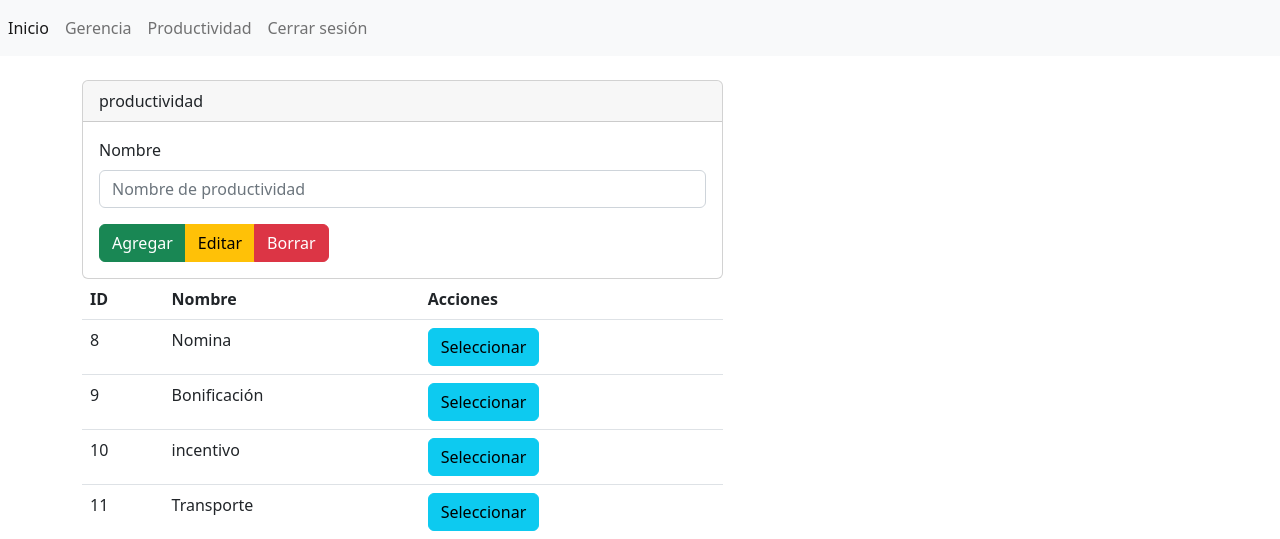
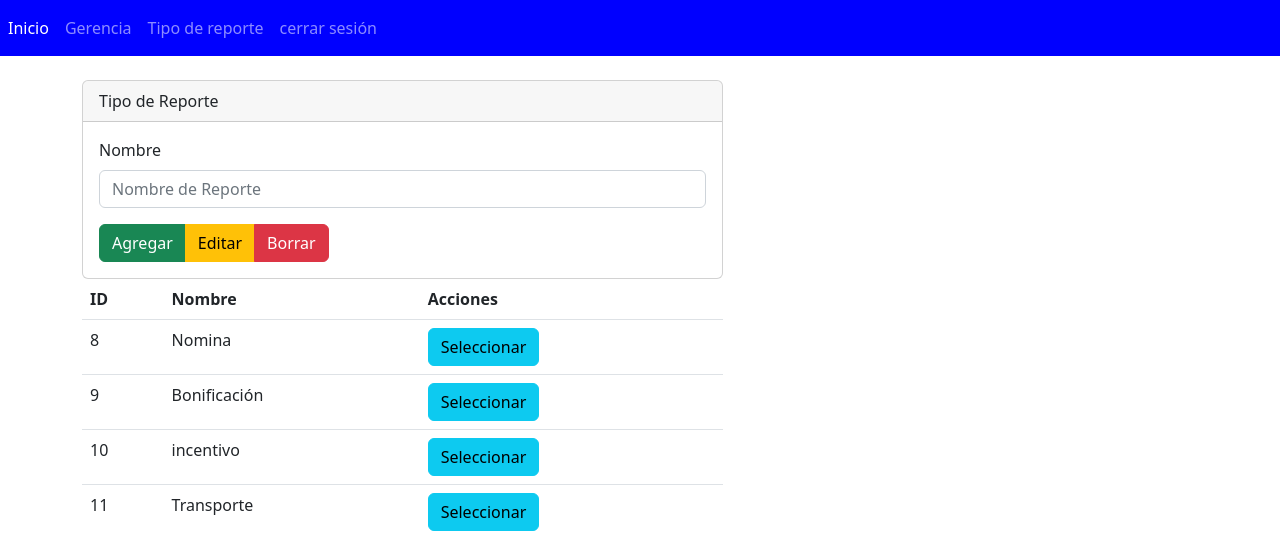
Before and after one commit to Santiago097c/paycaeu, a PHP site: page /secciones/vista_productividad.php in a window 1280 px wide. Shown: the top 539 px of the page. Run offline with PHP 8.4, Linux system fonts and the light colour scheme; the visitor is signed in with stand-in values (Sample User, id 1); data comes from the database, SQL or seed files in the repository.

Commit message:
Actualizacion Final
actualizacion final del proyecto

```diff
--- a/Credenciales.txt
+++ b/Credenciales.txt
@@ -1,4 +1,4 @@
 Credenciales:
 
-Usuario: develoteca
-Clave: admin
+Usuario: gerente
+Clave: 1088420276
--- a/index.php
+++ b/index.php
@@ -5,7 +5,7 @@ if($_POST){
 
     $mensaje='Usuario o contrasena incorrectos';
 
-  if($_POST['usuario']=='develoteca' && $_POST['password']=='admin'){
+  if($_POST['usuario']=='gerente' && $_POST['password']=='1088420276'){
     $_SESSION['usuario']=$_POST['usuario'];
     header('Location: secciones/index.php');
   }
@@ -13,7 +13,7 @@ if($_POST){
 
 ?>
 <!doctype html>
-<html lang="es">
+<html lang="es-MX">
   <head>
     <title>PAYCAEU</title>
     <!-- Required meta tags -->
@@ -60,7 +60,7 @@ if($_POST){
                  <label for="" class="form-label">Contraseña</label>
                  <input type="password"
                    class="form-control" name="password" id="contraseña"
-                    aria-describedby="helpId" placeholder="contraseña">
+                    aria-describedby="helpId" placeholder="password">
                  <small id="helpId" class="form-text text-muted">escriba su Contraseña</small>
                </div>
 
--- a/secciones/gerente.php
+++ b/secciones/gerente.php
@@ -37,10 +37,6 @@ if($accion!=""){
         break;
 
         case 'Seleccionar':
-
-
-
-
 
             $sql="SELECT * FROM gerente WHERE id=:id";
             $consulta=$conexionBD->prepare($sql);
--- a/secciones/index.php
+++ b/secciones/index.php
@@ -2,8 +2,9 @@
 
       <div class="p-5 bg-light">
             <div class="container">
-                     <h1 class="display-3">Bienvenid@ a la app de Camiseria Europea</h1>
-                     <p class="lead">Genere extractos e informacion de la productividad</p>
+                     <h1 class="display-3">Bienvenid@ a la app de Nomina</h1>
+                     <img src="../src/fondo.png" alt="fondo" style="width: 1000px;height:350px;">
+                     <h2 class="lead">Genere extractos e informacion de la productividad</h2>
                      <hr class="my-2">
                      <p>Para iniciar a la app, da click abajo</p>
                      <p class="lead">
--- a/secciones/productividad.php
+++ b/secciones/productividad.php
@@ -13,7 +13,7 @@ if($accion!=''){
 
     switch($accion){
 
-        case 'agreagar':
+        case 'agregar':
 
             $sql="INSERT INTO productividad (id, nombre_Productividad) VALUES (NULL,:nombre_Productividad)";
             $consulta=$conexionBD->prepare($sql);
--- a/secciones/sueldo.php
+++ b/secciones/sueldo.php
@@ -29,7 +29,7 @@ $gerente=$consulta->fetch(PDO::FETCH_ASSOC);
 $pdf=new FPDF("L","mm",array(254,194));
 $pdf->AddPage();
 $pdf->setFont("Arial","B",16);
-agregarImagen($pdf,"../src/extracto.jpg",0,0);
+agregarImagen($pdf,"../src/extracto3.jpg",0,0);
 agregarTexto($pdf,ucwords(utf8_decode($gerente['nombre']." ".$gerente['apellido'])),60,70,'L',"Helvetica",30,0,84,115);
 agregarTexto($pdf,$gerente['nombre_Productividad'],-250,115,'C',"Helvetica",20,0,84,115);
 agregarTexto($pdf,date("d/m/Y"),-350,115,'C',"Helvetica",11,0,84,115);
--- a/secciones/vista_gerente.php
+++ b/secciones/vista_gerente.php
@@ -6,7 +6,7 @@
         <form action="" method="post">
         <div class="card">
             <div class="card-header">
-                gerente
+                Agregar Empleado
             </div>
             <div class="card-body">
 
@@ -29,7 +29,7 @@
             </div>
 
             <div class="mb-3">
-              <label for="" class="form-label">Gerente:</label>
+              <label for="" class="form-label">Tipo de ingreso:</label>
 
               <select multlipe class="form-control" name="productividad[]" id="listaproductividad">
 
@@ -55,7 +55,7 @@
             <div class="btn-group" role="group" aria-label="">
                 <button type="submit" name="accion" value="agregar" class="btn btn-success">Agregar</button>
                 <button type="submit" name="accion" value="editar" class="btn btn-warning">Editar</button>
-                <button type="submit" name="accion" value="borrar" class="btn btn-danger">Borra</button>
+                <button type="submit" name="accion" value="borrar" class="btn btn-danger">Borrar</button>
             </div>
 
 
--- a/secciones/vista_productividad.php
+++ b/secciones/vista_productividad.php
@@ -9,7 +9,7 @@
         <div class="col-7">
         <form action="" method="post">
         <div class="card">
-            <div class="card-header"> productividad </div>
+            <div class="card-header"> Tipo de Reporte </div>
             <div class="card-body">
             <div class="mb-3 d-none">
                 <label for="" class="form-label">ID</label>
@@ -28,7 +28,7 @@
                         id="nombre_Productividad"
                         value="<?php echo $nombre_productividad; ?>"
                         aria-describedby="helpId"
-                        placeholder="Nombre de productividad">
+                        placeholder="Nombre de Reporte">
            </div>
 
            <div class="btn-group" role="group" aria-label="">
--- a/templates/cabecera.php
+++ b/templates/cabecera.php
@@ -7,7 +7,7 @@ if(!isset($_SESSION['usuario'])){
 ?>
 
 <!doctype html>
-<html lang="es">
+<html lang="es-MX">
   <head>
     <title>PAYCAEU</title>
     <!-- Required meta tags -->
@@ -22,12 +22,12 @@ if(!isset($_SESSION['usuario'])){
      />
 </head>
 <body>
-   <nav class="navbar navbar-expand navbar-light bg-light">
+   <nav class="navbar navbar-expand navbar-dark" style="background-color: blue;">
    <div class="nav navbar-nav">
              <a class="nav-item nav-link active" href="index.php">Inicio </a>
              <a class="nav-item nav-link" href="vista_gerente.php">Gerencia</a>
-             <a class="nav-item nav-link" href="vista_productividad.php">Productividad</a>
-             <a class="nav-item nav-link" href="cerrar.php">Cerrar sesión</a>
+             <a class="nav-item nav-link" href="vista_productividad.php">Tipo de reporte</a>
+             <a class="nav-item nav-link" href="cerrar.php">cerrar sesión</a>
          </div>
       </nav>
   <div class="container">
```
Also changed, not shown: src/extracto.jpg (deleted), src/extracto3.jpg (added), src/fondo.png (added).
